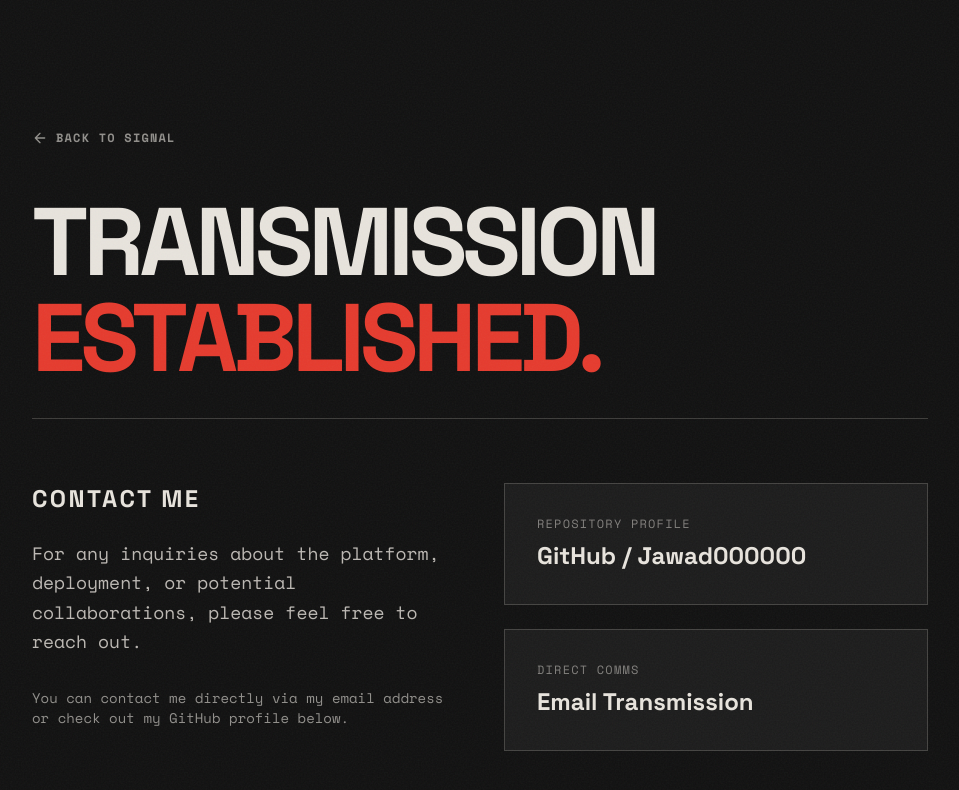
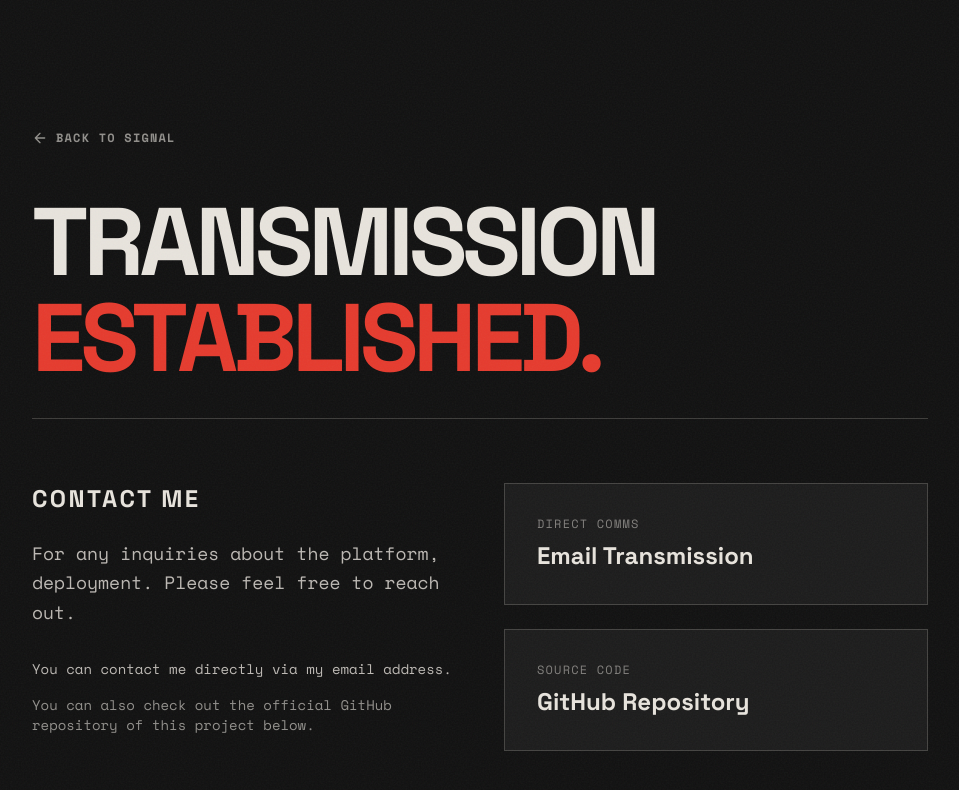
Before and after one commit to Jawad000000/KiranaPulse, a Next.js app: page /contact in a window 1280 px wide. Shown: the top 790 px of the page, without its empty margins (160-1119 px from the left). Built offline with nearby package versions, Linux system fonts and the light colour scheme.

Commit message:
style: organize contact page links

```diff
--- a/src/app/contact/page.tsx
+++ b/src/app/contact/page.tsx
@@ -20,24 +20,17 @@ export default function ContactPage() {
           <div>
             <h2 className="text-xl md:text-2xl font-bold uppercase tracking-widest mb-6">Contact Me</h2>
             <p className="text-[var(--color-primary)]/80 text-lg leading-relaxed mb-8">
-              For any inquiries about the platform, deployment, or potential collaborations, please feel free to reach out.
+              For any inquiries about the platform, deployment. Please feel free to reach out.
+            </p>
+            <p className="text-[var(--color-primary)]/80 text-sm mb-4">
+              You can contact me directly via my email address.
             </p>
             <p className="text-[var(--color-primary)]/60 text-sm">
-              You can contact me directly via my email address or check out my GitHub profile below.
+              You can also check out the official GitHub repository of this project below.
             </p>
           </div>
 
           <div className="flex flex-col gap-6">
-            <a
-              href="https://github.com/Jawad000000"
-              target="_blank"
-              rel="noopener noreferrer"
-              className="group border border-[var(--color-primary)]/20 hover:border-[var(--color-accent)] bg-[var(--color-primary)]/5 p-8 flex flex-col transition-colors"
-            >
-              <span className="text-xs uppercase tracking-widest text-[var(--color-primary)]/50 mb-2">Repository Profile</span>
-              <span className="font-heading font-bold text-2xl group-hover:text-[var(--color-accent)] transition-colors">GitHub / Jawad000000</span>
-            </a>
-
             <a
               href="mailto:mohdjawwad73@gmail.com"
               className="group border border-[var(--color-primary)]/20 hover:border-[var(--color-accent)] bg-[var(--color-primary)]/5 p-8 flex flex-col transition-colors relative overflow-hidden"
@@ -45,6 +38,16 @@ export default function ContactPage() {
               <span className="text-xs uppercase tracking-widest text-[var(--color-primary)]/50 mb-2">Direct Comms</span>
               <span className="font-heading font-bold text-2xl group-hover:text-[var(--color-accent)] transition-colors">Email Transmission</span>
             </a>
+
+            <a
+              href="https://github.com/Jawad000000/KiranaPulse"
+              target="_blank"
+              rel="noopener noreferrer"
+              className="group border border-[var(--color-primary)]/20 hover:border-[var(--color-accent)] bg-[var(--color-primary)]/5 p-8 flex flex-col transition-colors"
+            >
+              <span className="text-xs uppercase tracking-widest text-[var(--color-primary)]/50 mb-2">Source Code</span>
+              <span className="font-heading font-bold text-2xl group-hover:text-[var(--color-accent)] transition-colors">GitHub Repository</span>
+            </a>
           </div>
         </div>
       </div>
```
